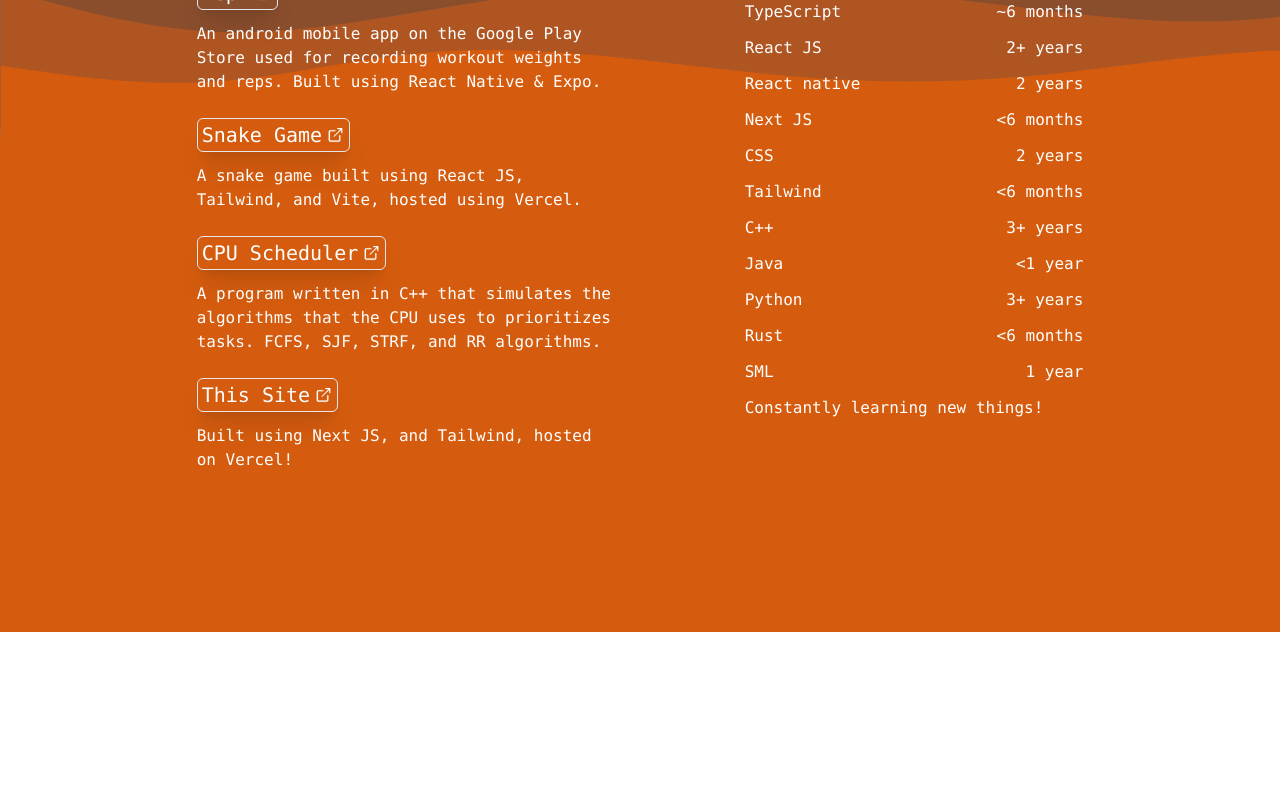
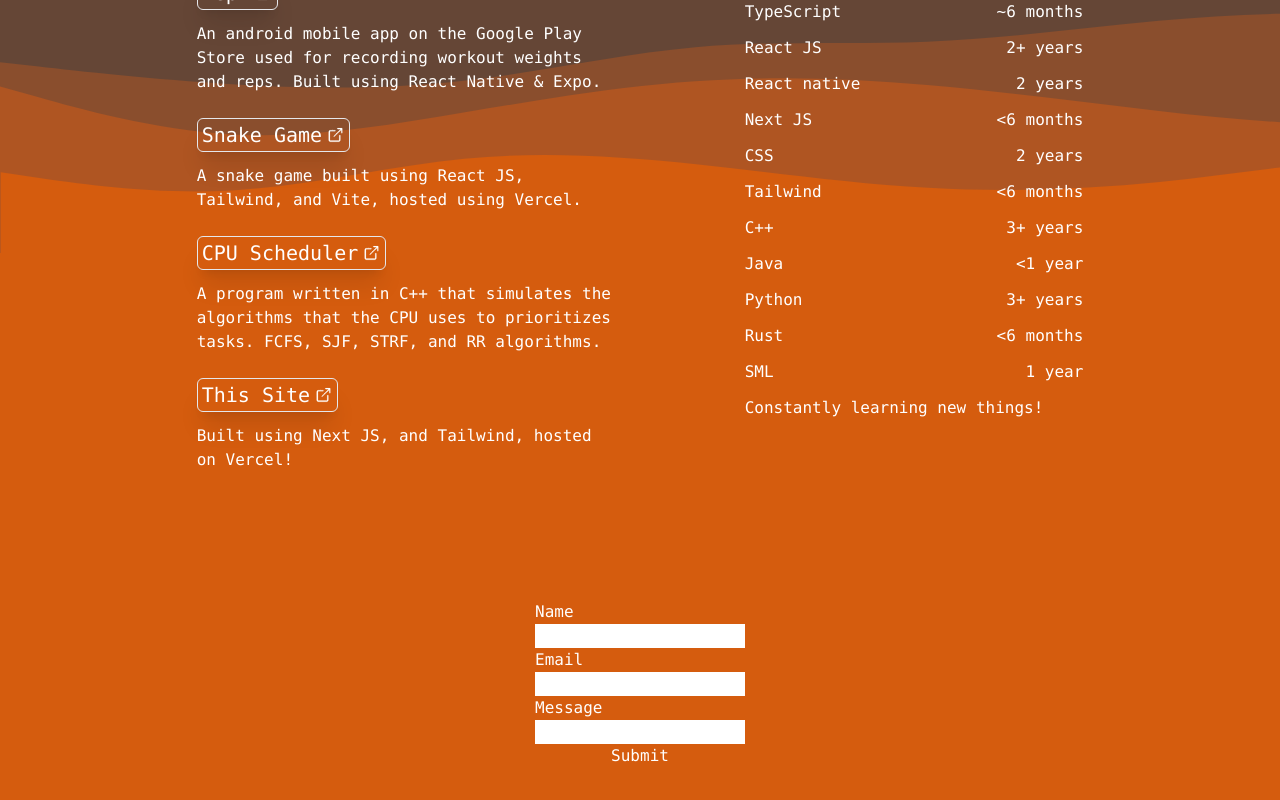
Before and after one commit to carsonkrueger/My-Portfolio-Site, a Next.js app: page / in a window 1280 px wide. Shown: the part 920-1720 px from the top of the page. Before the commit the page ends 1552 px from the top, so only its background shows below. Built offline with nearby package versions, Linux system fonts and the light colour scheme.

Commit message:
added basic contact form

```diff
--- /dev/null
+++ b/app/(components)/ButtonClient.tsx
@@ -0,0 +1,31 @@
+"use client";
+
+type privateProps = {
+  text?: string;
+  children?: JSX.Element;
+  className?: string;
+  href?: string;
+  target?: string;
+};
+
+const ButtonClient = ({
+  text = "",
+  children = <></>,
+  className,
+  href = "#",
+  target,
+}: privateProps) => {
+  return (
+    <a
+      className={className}
+      onClick={() => console.log("Contact")}
+      href={href}
+      target={target}
+    >
+      {text}
+      {children}
+    </a>
+  );
+};
+
+export default ButtonClient;
--- /dev/null
+++ b/app/(components)/Contact.tsx
@@ -0,0 +1,17 @@
+"use client";
+
+const Contact = () => {
+  return (
+    <form className="flex flex-col text-white font-mono ">
+      <label htmlFor="name">Name</label>
+      <input type="text" />
+      <label htmlFor="email">Email</label>
+      <input type="text" />
+      <label htmlFor="message">Message</label>
+      <input type="text" />
+      <input type="submit" />
+    </form>
+  );
+};
+
+export default Contact;
--- a/app/page.tsx
+++ b/app/page.tsx
@@ -1,11 +1,13 @@
 import HeaderIcon from "./(components)/HeaderIcon";
 import Button from "./(components)/Button";
+import ButtonClient from "./(components)/ButtonClient";
 import Project from "./(components)/Project";
 import Skill from "./(components)/Skill";
+import Contact from "./(components)/Contact";
 
 export default function Home() {
   return (
-    <div className=" flex min-h-screen flex-col items-center px-5 py-5 sm:py-8 sm:px-8 bg-wavesTop bg-no-repeat bg-cover">
+    <div className="flex min-h-screen flex-col items-center px-5 py-5 sm:py-8 sm:px-8 bg-wavesTop bg-no-repeat bg-cover">
       <header className="absolute px-5 sm:px-8 flex flex-row min-w-full items-center justify-end xs:justify-between">
         <h1 className="hidden xs:flex sm:justify-end font-mono text-orange-600 text-2xl md:text-3xl">
           Welcome
@@ -44,12 +46,12 @@ export default function Home() {
           <div className="flex text-orange-600 text-4xl sm:text-6xl pl-3">
             Carson Krueger
           </div>
-          <div className="">
+          <p>
             I&apos;m an aspiring front-end developer with a lot of passion for
             Computer Science! I&apos;m currently enrolled in the CS program at
             Utah Valley University, expected to graduate Spring of 2024.
-          </div>
-          <Button
+          </p>
+          <ButtonClient
             className="flex items-center justify-center h-10 w-24 sm:mt-7 ml-3 border border-orange-600 text-orange-600 rounded-md text-[1rem]"
             text="Contact"
           />
@@ -98,6 +100,8 @@ export default function Home() {
           <Skill name={"Constantly learning new things!"} body={""} />
         </div>
       </div>
+
+      <Contact />
     </div>
   );
 }
```
Also changed, not shown: public/layeredWaves.svg.
